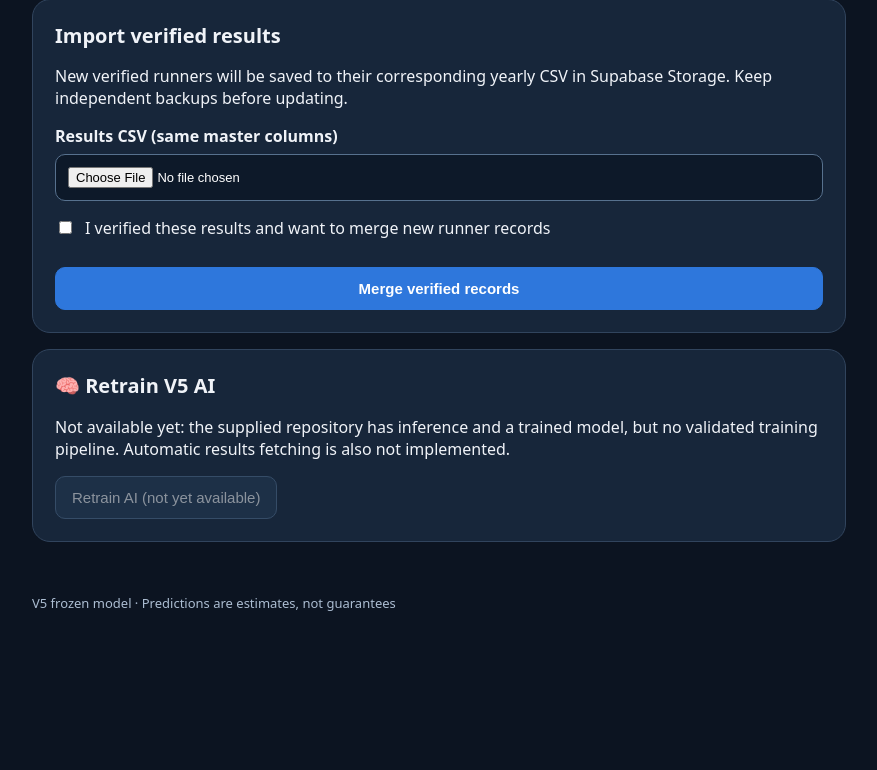
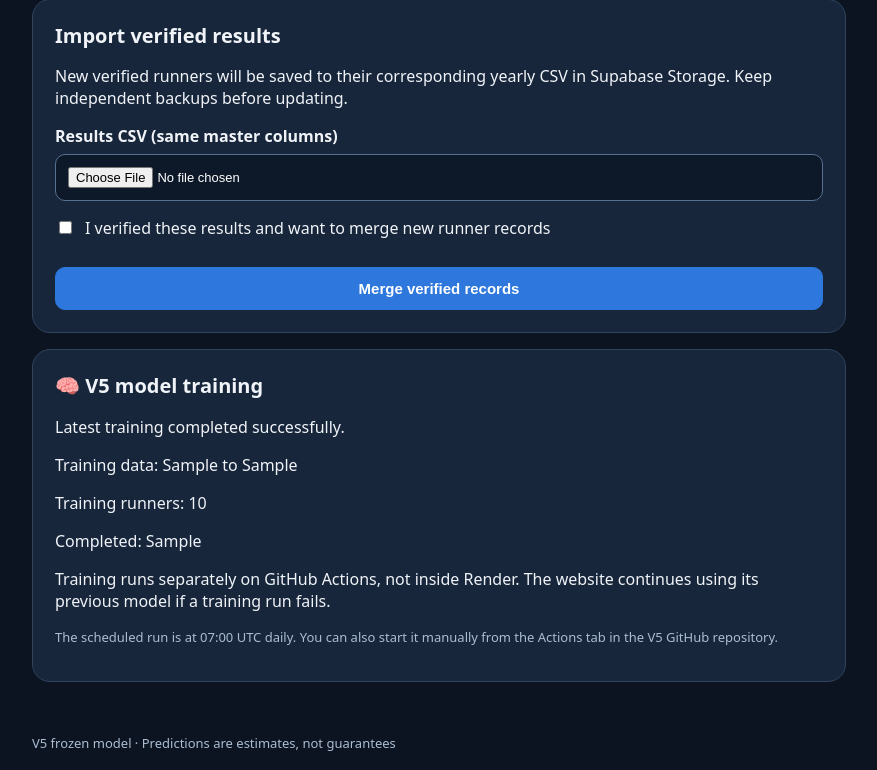
Before and after one commit to Jxcquesy/V5-Racing-Flask, a Flask app: template templates/data.html in a window 1280 px wide. Shown: the part 888-1658 px from the top of the page, without its empty margins (201-1078 px from the left). Before the commit the page ends 1499 px from the top, so only its background shows below. Run offline with Flask 3, Linux system fonts and the light colour scheme; the template is opened without the code that fills it: most values are stand-ins (such as "Sample title", 1, 10 or a date in 2020).

Commit message:
Show daily V5 training status on Data page

```diff
--- a/templates/data.html
+++ b/templates/data.html
@@ -8,4 +8,18 @@
 </section>
 {% if stats %}<section class="card"><h2>Find missing dates</h2><form method="get"><input type="hidden" name="missing" value="1"><div class="two"><label>From<input type="date" name="start" required></label><label>To<input type="date" name="end" value="{{today}}" required></label></div><button>Find dates</button></form>{% if request.args.get('missing') %}<p>{{missing|length}} missing calendar dates (may include days without racing)</p><div class="dates">{{missing|join(', ')}}</div>{% endif %}</section>
 <section class="card"><h2>Import verified results</h2><p>New verified runners will be saved to their corresponding yearly CSV in Supabase Storage. Keep independent backups before updating.</p><form method="post" enctype="multipart/form-data"><input type="hidden" name="action" value="merge"><label>Results CSV (same master columns)<input type="file" name="results" accept=".csv" required></label><label class="check"><input type="checkbox" name="verified" value="yes" required> I verified these results and want to merge new runner records</label><button class="primary">Merge verified records</button></form></section>{% endif %}
-<section class="card"><h2>🧠 Retrain V5 AI</h2><p>Not available yet: the supplied repository has inference and a trained model, but no validated training pipeline. Automatic results fetching is also not implemented.</p><button disabled>Retrain AI (not yet available)</button></section>{% endblock %}
+<section class="card"><h2>🧠 V5 model training</h2>
+{% if training_status and training_status.status == 'success' %}
+<p class="success">Latest training completed successfully.</p>
+<p>Training data: {{training_status.training_start}} to {{training_status.training_end}}</p>
+<p>Training runners: {{'{:,}'.format(training_status.training_rows|int)}}</p>
+<p>Completed: {{training_status.finished_at_utc}}</p>
+{% elif training_status and training_status.status == 'failed' %}
+<p class="error">Latest training failed: {{training_status.message}}</p>
+<p>{{training_status.finished_at_utc}}</p>
+{% else %}
+<p>No successful daily training has been published yet. The existing bundled model remains active.</p>
+{% endif %}
+<p>Training runs separately on GitHub Actions, not inside Render. The website continues using its previous model if a training run fails.</p>
+<p class="note">The scheduled run is at 07:00 UTC daily. You can also start it manually from the Actions tab in the V5 GitHub repository.</p>
+</section>{% endblock %}
```
